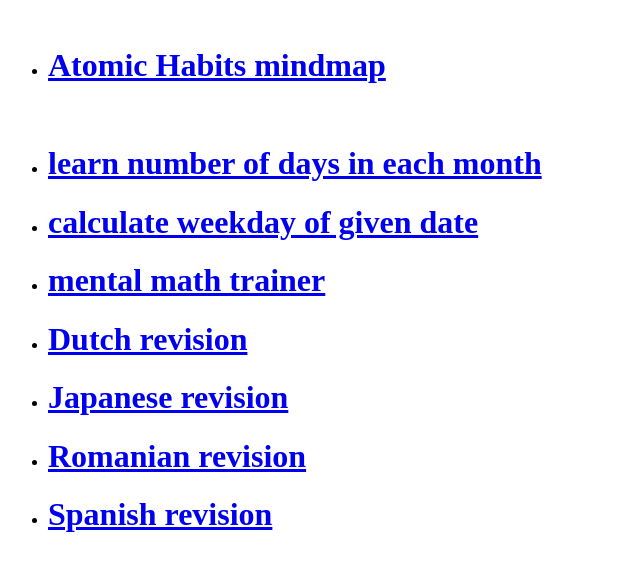
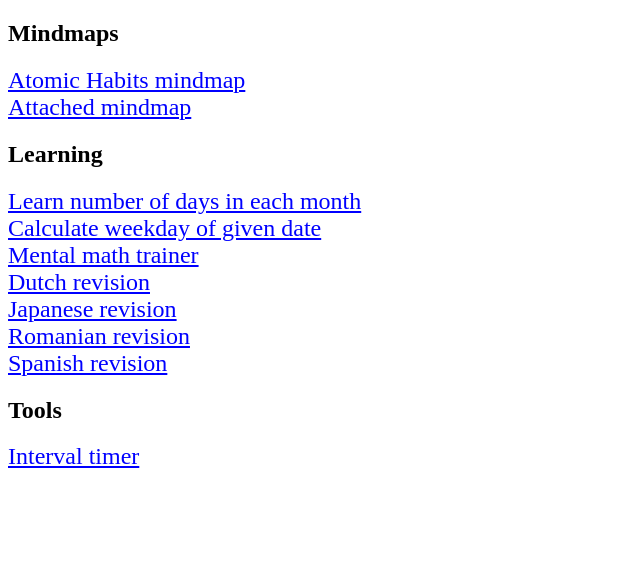
Before and after one commit to ryzdev/ryzdev.github.io, a plain HTML site: page menu.html in a window 1280 px wide. Shown: the whole page, without its empty margins (0-640 px from the left). Drawn offline with Linux system fonts and the light colour scheme.

Commit message:
update menu.html

```diff
--- a/menu.html
+++ b/menu.html
@@ -5,20 +5,49 @@
     <meta name="viewport" content="width=device-width, initial-scale=1">
     <title>learn</title>
 </head>
-<br>
 
+<style>
+
+    ul {
+        font-size: 1.5em;
+        list-style-type: none;
+        margin: 0;
+        padding: 0;
+    }
+    a:link {
+        color: blue;
+    }
+    a:visited {
+        color: blue;
+    }
+    a:hover {
+        color: red;
+    }
+    a:active {
+        color: blue;
+    }
+</style>
+
+<body>
+
+<h2>Mindmaps</h2>
 <ul>
-    <li><h1><a href="learn/atomic-habits/atomic-habits.html">Atomic Habits mindmap</a></h1></li>
+    <li><a href="learn/atomic-habits/atomic-habits.html">Atomic Habits mindmap</a></li>
+    <li><a href="learn/attached/attached.html">Attached mindmap</a></li>
 </ul>
-<br>
+<h2>Learning</h2>
 <ul>
-    <li><h1><a href="learn/knowdays/monthDays">learn number of days in each month</a></h1></li>
-    <li><h1><a href="learn/knowdays/weekDays">calculate weekday of given date</a></h1></li>
-    <li><h1><a href="learn/math-app">mental math trainer</a></h1></li>
-    <li><h1><a href="learn/anki-revision/index.html?language=Dutch">Dutch revision</a></h1></li>
-    <li><h1><a href="learn/anki-revision/index.html?language=Japanese">Japanese revision</a></h1></li>
-    <li><h1><a href="learn/anki-revision/index.html?language=Romanian">Romanian revision</a></h1></li>
-    <li><h1><a href="learn/anki-revision/index.html?language=Spanish">Spanish revision</a></h1></li>
+    <li><a href="learn/knowdays/monthDays">Learn number of days in each month</a></li>
+    <li><a href="learn/knowdays/weekDays">Calculate weekday of given date</a></li>
+    <li><a href="learn/math-app">Mental math trainer</a></li>
+    <li><a href="learn/anki-revision/index.html?language=Dutch">Dutch revision</a></li>
+    <li><a href="learn/anki-revision/index.html?language=Japanese">Japanese revision</a></li>
+    <li><a href="learn/anki-revision/index.html?language=Romanian">Romanian revision</a></li>
+    <li><a href="learn/anki-revision/index.html?language=Spanish">Spanish revision</a></li>
+</ul>
+<h2>Tools</h2>
+<ul>
+    <li><a href="tools/interval-timer/">Interval timer</a></li>
 </ul>
 
 </body>
```
